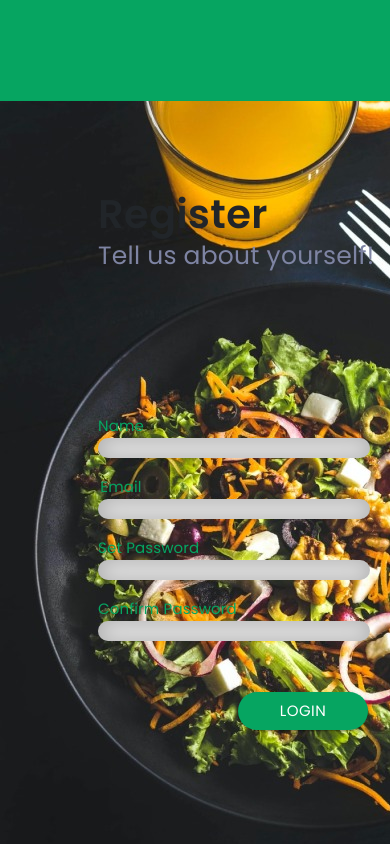
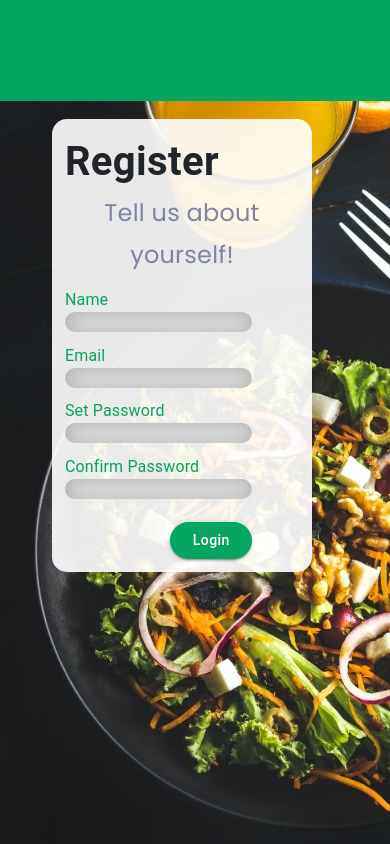
Before and after one commit to sanikaardekar/Recipe-Community-Frontend, a React (Create React App) app: page /Register in a window 390 px wide. Built offline with nearby package versions, Linux system fonts and the light colour scheme.

Commit message:
register is made responsive,optimized styling

```diff
--- a/src/components/loginWith.js
+++ b/src/components/loginWith.js
@@ -9,16 +9,16 @@ const LoginWith = () => {
     <div className="loginDiv">
       <Grid container>
         <Grid item xs={12}>
-          <Typography className="headings">Login</Typography>
+          <Typography className="headings ">Login</Typography>
         </Grid>
         <Grid item xs={12}>
-          <Typography className="email">Email</Typography>
+          <Typography className="textInGreen size-150">Email</Typography>
         </Grid>
         <Grid item xs={12}>
           <form className="styledForm" />
         </Grid>
         <Grid item xs={12}>
-          <Typography className="email">Password</Typography>
+          <Typography className="textInGreen size-150">Password</Typography>
         </Grid>
         <Grid item xs={12}>
           <form className="styledForm" />
--- a/src/components/register.js
+++ b/src/components/register.js
@@ -1,164 +1,56 @@
 import React from "react";
 import Typography from "@mui/material/Typography";
+import Grid from "@mui/material/Grid";
 import Button from "@mui/material/Button";
+import "../styles/loginWith.css";
+import "../styles/register.css";
 const Register = () => {
   return (
     <>
-      <Typography style={headings}>Register</Typography>
-      <Typography style={text}>Tell us about yourself!</Typography>
-      <Typography style={name}>Name</Typography>
-      <form style={styledFormForN} />
-      <Typography style={email}>Email</Typography>
-      <form style={styledFormForE} />
-      <Typography style={setPass}>Set Password</Typography>
-      <form style={styledFormForSP} />
-      <Typography style={confirmPass}>Confirm Password</Typography>
-      <form style={styledFormForCP} />
-      <Button variant="contained" style={styledButtonForL}>
-        Login
-      </Button>
+      <div className="loginDiv">
+        <Grid container>
+          <Grid item xs={12}>
+            <Typography className="headings">Register</Typography>
+          </Grid>
+          <Grid item xs={12}>
+            <Typography className="text">Tell us about yourself!</Typography>
+          </Grid>
+          <Grid item xs={12}>
+            <Typography className="textInGreen ">Name</Typography>
+          </Grid>
+          <Grid item xs={12}>
+            <form className="styledForm height-20 width-80" />
+          </Grid>
+          <Grid item xs={12}>
+            <Typography className="textInGreen ">Email</Typography>
+          </Grid>
+          <Grid item xs={12}>
+            <form className="styledForm height-20 width-80" />
+          </Grid>
+          <Grid item xs={12}>
+            <Typography className="textInGreen">Set Password</Typography>
+          </Grid>
+          <Grid item xs={12}>
+            <form className="styledForm height-20 width-80" />
+          </Grid>
+          <Grid item xs={12}>
+            <Typography className="textInGreen">Confirm Password</Typography>
+          </Grid>
+          <Grid item xs={12}>
+            <form className="styledForm height-20 width-80" />
+          </Grid>
+          <Grid item xs={12}>
+            <Button
+              variant="contained"
+              className="styledButtonForL width-80 marginR"
+            >
+              Login
+            </Button>
+          </Grid>
+        </Grid>
+      </div>
     </>
   );
 };
 
-const headings = {
-  fontFamily: "Poppins",
-  fontWeight: "600",
-  fontStyle: "normal",
-  fontSize: " 40px",
-  lineHeight: "60px",
-  float: "Left",
-  verticalAlign: "Top",
-  fill: "#000000",
-  position: "absolute",
-  width: "167px",
-  height: "60px",
-  marginLeft: "98px",
-  marginTop: "83px",
-};
-const text = {
-  fontFamily: "Poppins",
-  fontWeight: "normal",
-  fontStyle: "normal",
-  fontSize: " 25px",
-  lineHeight: "37.5px",
-  float: "Left",
-  color: "#7E84A3",
-  position: "absolute",
-  //   width: "272px",
-  height: "38px",
-  marginLeft: "98px",
-  marginTop: "136px",
-};
-
-const email = {
-  fontFamily: "Poppins",
-  fontWeight: "normal",
-  fontStyle: "normal",
-  fontSize: " 15px",
-  lineHeight: "22px",
-  color: "#06A561",
-  position: "absolute",
-  width: "46px",
-  height: "23px",
-  marginLeft: "98px",
-  marginTop: "375px",
-};
-const setPass = {
-  fontFamily: "Poppins",
-  fontWeight: "normal",
-  fontStyle: "normal",
-  fontSize: " 15px",
-  lineHeight: "22px",
-  color: "#06A561",
-  position: "absolute",
-
-  height: "23px",
-  marginLeft: "98px",
-  marginTop: "436px",
-};
-const confirmPass = {
-  fontFamily: "Poppins",
-  fontWeight: "normal",
-  fontStyle: "normal",
-  fontSize: " 15px",
-  lineHeight: "22px",
-  color: "#06A561",
-  position: "absolute",
-  height: "23px",
-  marginLeft: "98px",
-  marginTop: "497px",
-};
-const name = {
-  fontFamily: "Poppins",
-  fontWeight: "normal",
-  fontStyle: "normal",
-  fontSize: " 15px",
-  lineHeight: "22px",
-  color: "#06A561",
-  position: "absolute",
-  width: "46px",
-  height: "23px",
-  marginLeft: "98px",
-  marginTop: "314px",
-};
-const styledFormForN = {
-  position: "absolute",
-  width: "272px",
-  height: "20px",
-  float: "left!important",
-  marginLeft: "98px",
-  marginTop: "337px",
-  backgroundColor: "#E5E5E5",
-  borderRadius: "20px",
-  boxShadow: "inset 1px 1px 20px rgba(0, 0, 0, 0.25)",
-};
-const styledFormForE = {
-  position: "absolute",
-  width: "272px",
-  height: "20px",
-  float: "left!important",
-  marginLeft: "98px",
-  marginTop: "398px",
-  backgroundColor: "#E5E5E5",
-  borderRadius: "20px",
-  boxShadow: "inset 1px 1px 20px rgba(0, 0, 0, 0.25)",
-};
-const styledFormForSP = {
-  position: "absolute",
-  width: "272px",
-  height: "20px",
-  float: "left!important",
-  marginLeft: "98px",
-  marginTop: "459px",
-  backgroundColor: "#E5E5E5",
-  borderRadius: "20px",
-  boxShadow: "inset 1px 1px 20px rgba(0, 0, 0, 0.25)",
-};
-const styledFormForCP = {
-  position: "absolute",
-  width: "272px",
-  height: "20px",
-  float: "left!important",
-  marginLeft: "98px",
-  marginTop: "520px",
-  backgroundColor: "#E5E5E5",
-  borderRadius: "20px",
-  boxShadow: "inset 1px 1px 20px rgba(0, 0, 0, 0.25)",
-};
-const styledButtonForL = {
-  fontFamily: "Poppins",
-  fontWeight: "normal",
-  fontStyle: "normal",
-  fontSize: " 15px",
-  lineHeight: "22px",
-  color: "#FFFFFF",
-  backgroundColor: "#06A561",
-  width: "130px",
-  height: "38px",
-  marginLeft: "238px",
-  marginTop: "591px",
-  borderRadius: "20px",
-  float: "left",
-};
 export default Register;
--- a/src/index.css
+++ b/src/index.css
@@ -12,12 +12,6 @@ code {
     monospace;
 }
 
-.mystyle {
-  height: 100%;
-  width: 100%;
-  display: flex;
-  justify-content: flex-end;
-}
 /* .mystyle2 {
   display: flex;
   justify-content: flex-end;
--- a/src/styles/loginWith.css
+++ b/src/styles/loginWith.css
@@ -36,24 +36,27 @@ body {
   display: flex !important;
   fill: #000000;
 }
-.email {
+.textInGreen {
   font-weight: 400 !important;
   font-style: normal !important;
-  font-size: 150% !important;
   line-height: 150% !important;
+
   display: flex !important;
   color: #06a561;
   margin-top: 5% !important;
 }
-
+.size-150 {
+  font-size: 150% !important;
+}
 .styledForm {
   height: 40px;
-
   background-color: #e5e5e5;
   border-radius: 20px;
   box-shadow: inset 1px 1px 20px rgba(0, 0, 0, 0.25);
 }
-
+.width-80 {
+  width: 80%;
+}
 .styledRegister {
   font-weight: normal;
   font-style: normal;
@@ -77,6 +80,9 @@ body {
   margin-top: 10% !important;
   background-color: #06a561 !important;
   border-radius: 20px !important;
+}
+.marginR {
+  margin-right: 20% !important;
 }
 .newUser {
   font-weight: 400;
--- /dev/null
+++ b/src/styles/register.css
@@ -0,0 +1,12 @@
+.text {
+  font-family: "Poppins" !important;
+  font-weight: normal !important;
+  font-style: normal !important;
+  font-size: 150% !important;
+  line-height: 175% !important;
+  float: Left;
+  color: #7e84a3;
+}
+.height-20 {
+  height: 20px !important;
+}
```
